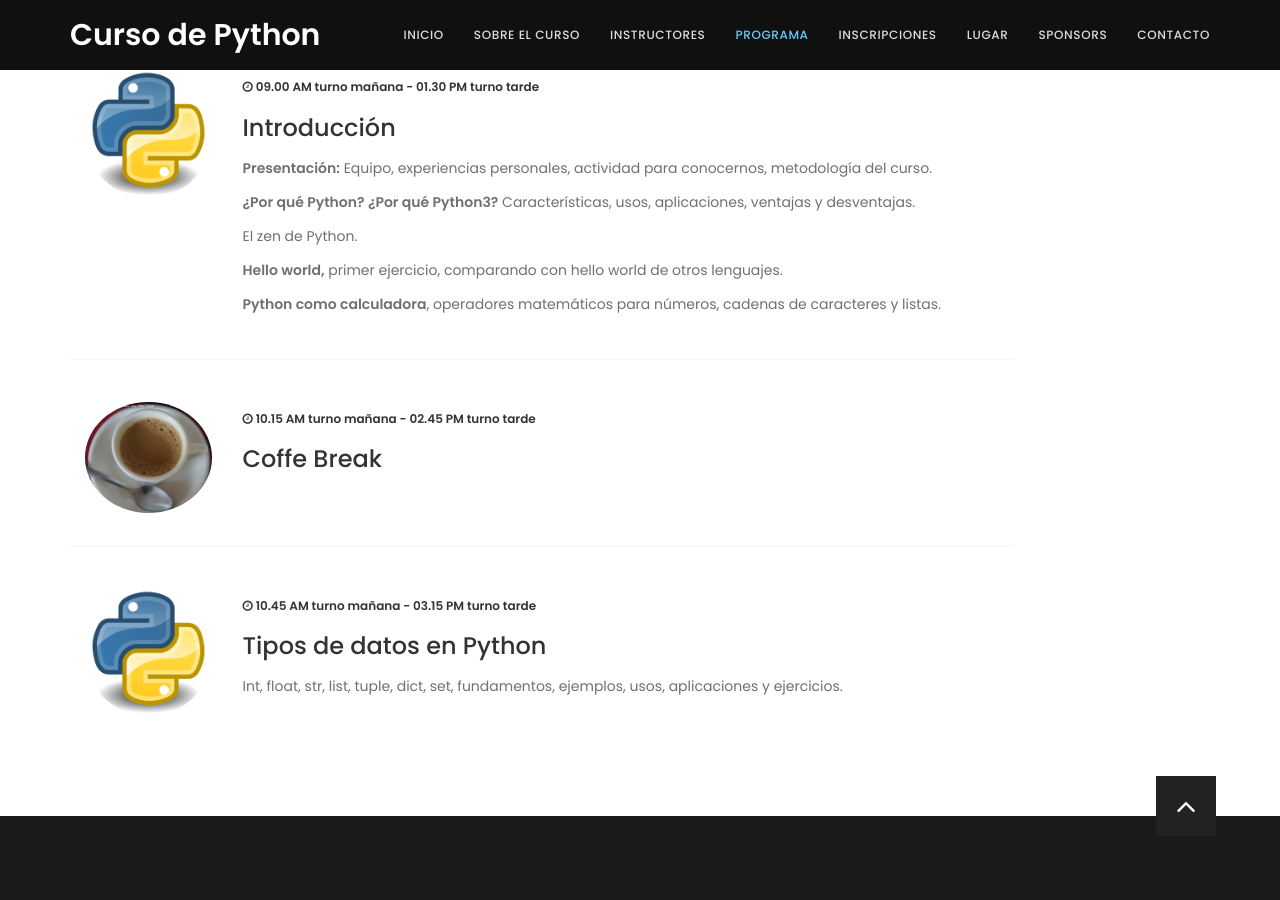
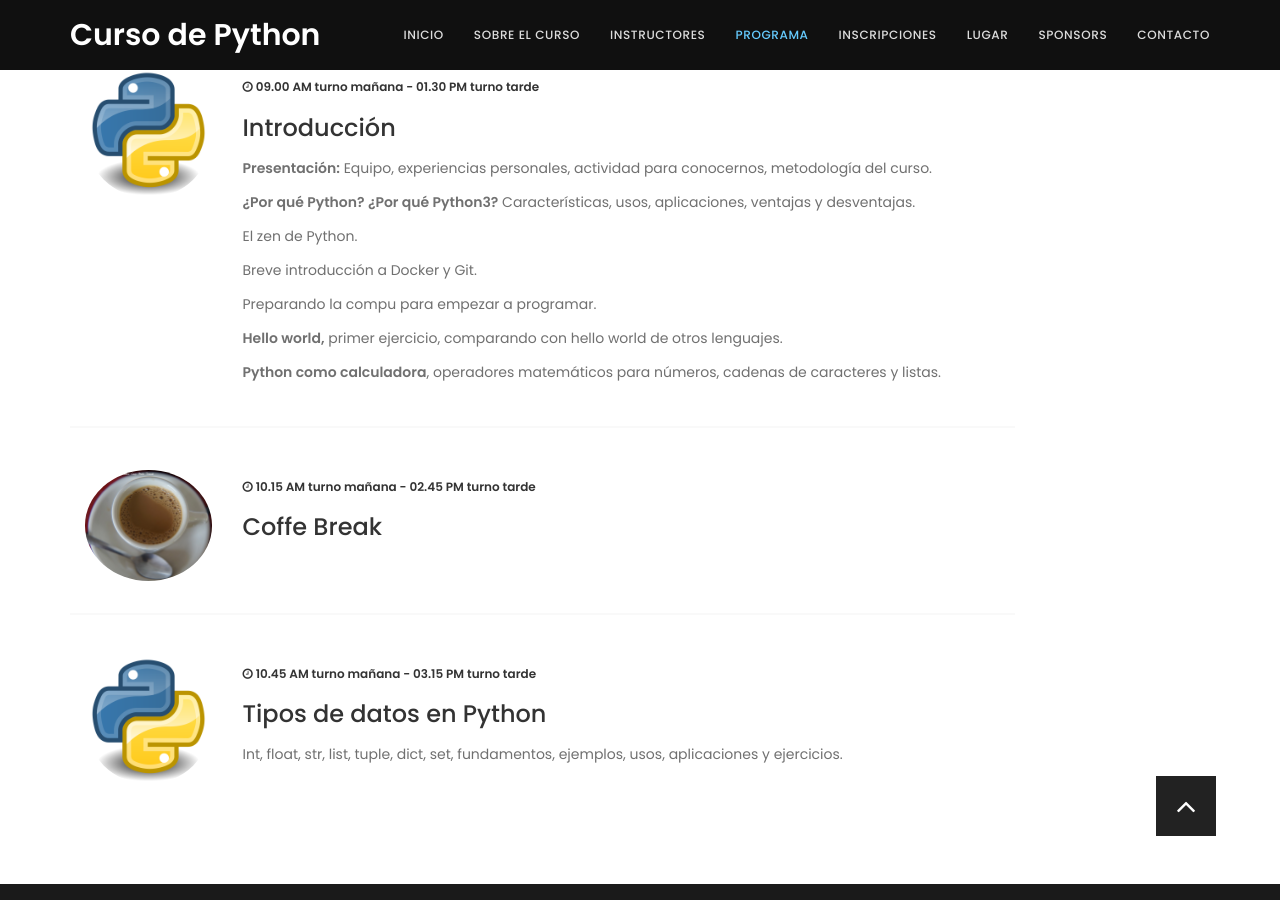
Before and after one commit to capacitaciones-r4/python, a Jekyll site: the page built from index.html, in a window 1280 px wide and 900 px high, scrolled down 3007 px. Built offline with Jekyll 4.4.1, drawn with Linux system fonts in a browser that asks for light colours; part of the change alters nothing that is shown.

Commit message:
se completa programa

```diff
--- a/_includes/program.html
+++ b/_includes/program.html
@@ -37,6 +37,8 @@
                             <p><strong>Presentación:</strong> Equipo, experiencias personales, actividad para conocernos, metodología del curso.</p>
 			    <p><strong>¿Por qué Python? ¿Por qué Python3?</strong> Características, usos, aplicaciones, ventajas y desventajas.</p>
                             <p>El zen de Python.</p>
+                            <p>Breve introducción a Docker y Git.</p>
+                            <p>Preparando la compu para empezar a programar.</p>
                             <p><strong>Hello world,</strong> primer ejercicio, comparando con hello world de otros lenguajes.</p>
                             <p><strong>Python como calculadora</strong>, operadores matemáticos para números, cadenas de caracteres y listas.</p>
 			</div>
@@ -216,7 +218,7 @@
                             <li>Web scraping</li>
                             <li>Automatización de tareas web</li>
                             <li>Procesamiento natural del lenguaje</li>
-                            <li>Administración de bases de datos</li>
+                            <li>Administración de bases de datos</li> <li>Aplicaciones web con Flask</li>
 			</div>
 			<!-- program divider -->
 			<div class="program-divider col-md-12 col-sm-12"></div>
@@ -251,7 +253,7 @@
                             <li>Web scraping</li>
                             <li>Automatización de tareas web</li>
                             <li>Procesamiento natural del lenguaje</li>
-                            <li>Administración de bases de datos</li>
+                            <li>Administración de bases de datos</li> <li>Aplicaciones web con Flask</li>
 			</div>
                     </div>
 
@@ -275,7 +277,7 @@
                             <li>Web scraping</li>
                             <li>Automatización de tareas web</li>
                             <li>Procesamiento natural del lenguaje</li>
-                            <li>Administración de bases de datos</li>
+                            <li>Administración de bases de datos</li> <li>Aplicaciones web con Flask</li>
 			</div>
 			<!-- program divider -->
 			<div class="program-divider col-md-12 col-sm-12"></div>
@@ -310,7 +312,7 @@
                             <li>Web scraping</li>
                             <li>Automatización de tareas web</li>
                             <li>Procesamiento natural del lenguaje</li>
-                            <li>Administración de bases de datos</li>
+                            <li>Administración de bases de datos</li> <li>Aplicaciones web con Flask</li>
 			</div>
                     </div>
 
```
